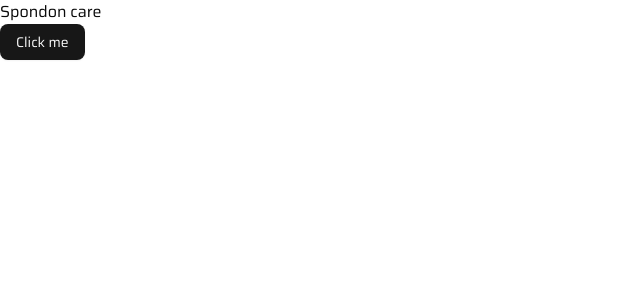
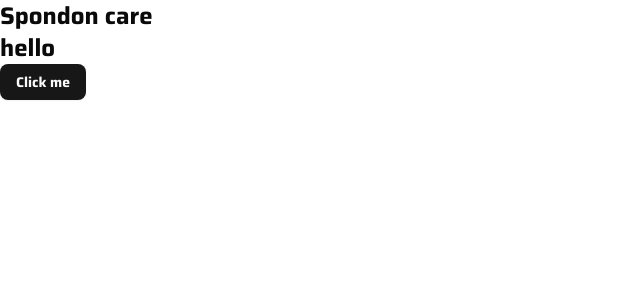
Before and after one commit to mahatab6/Spondon-care, a Next.js app: page / in a window 1280 px wide. Shown: the top 300 px of the page, without its empty margins (0-640 px from the left). Built offline with nearby package versions, Linux system fonts and the light colour scheme.

Commit message:
tailwind animate added

```diff
--- a/package.json
+++ b/package.json
@@ -16,7 +16,8 @@
     "next": "15.5.2",
     "react": "19.1.0",
     "react-dom": "19.1.0",
-    "tailwind-merge": "^3.3.1"
+    "tailwind-merge": "^3.3.1",
+    "tailwindcss-animate": "^1.0.7"
   },
   "devDependencies": {
     "@eslint/eslintrc": "^3",
--- a/src/app/page.js
+++ b/src/app/page.js
@@ -4,8 +4,9 @@ import Image from "next/image";
 export default function Home() {
   return (
     <div>
-      <h1 className="">Spondon care</h1>
-      <Button>Click me</Button>
+      <h1 className="text-2xl font-extrabold">Spondon care</h1>
+      <p className=" text-2xl font-bold">hello</p>
+      <Button className={"font-bold"}>Click me</Button>
     </div>
   );
 }
--- /dev/null
+++ b/tailwind.config.js
@@ -0,0 +1,15 @@
+/** @type {import('tailwindcss').Config} */
+
+module.exports = {
+  content: [
+    "./app/**/*.{js,ts,jsx,tsx,mdx}",
+    "./pages/**/*.{js,ts,jsx,tsx,mdx}",
+    "./components/**/*.{js,ts,jsx,tsx,mdx}",
+  ],
+  theme: {
+    extend: {},
+  },
+  plugins: [
+    require("tailwindcss-animate"),
+  ],
+};
```
Also changed, not shown: src/app/layout.js (line endings or trailing spaces), 1 other file (tests, documents, lock files or other folders).
